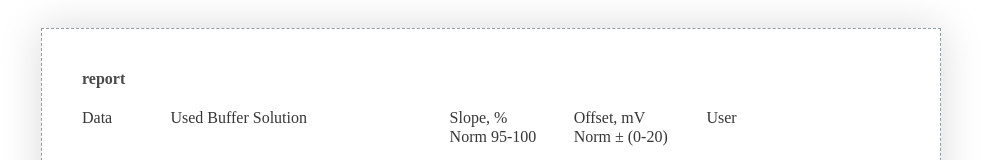
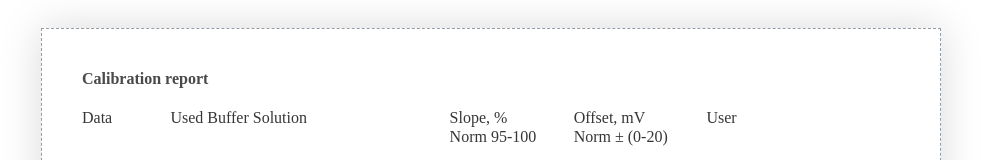
Before and after one commit to shutemov/biocad-test-task, a Vue app in the folder instrument-calibration-report-page/: page / in a window 1280 px wide. Shown: the part 532-692 px from the top of the page, without its empty margins (174-1155 px from the left). Built offline with nearby package versions, Linux system fonts and the light colour scheme; a web font is replaced by a local one; what bulma-checkradio, bulma-tooltip would draw is missing.

Commit message:
Update ReportTable.vue
Added title prop default  value ('Calibration reeport')

```diff
--- a/instrument-calibration-report-page/src/components/footer/ReportTable.vue
+++ b/instrument-calibration-report-page/src/components/footer/ReportTable.vue
@@ -6,7 +6,7 @@
 
             <!--  CAPTION  -->
             <caption class="report-table__caption">
-                <b>{{title}} report</b>
+                <b>{{title}}</b>
             </caption>
 
 
@@ -46,7 +46,10 @@
             //Caption of the ReportTable
             title: {
                 type: String,
-                required: true
+                required: true,
+                default:function () {
+                    return 'Calibration report'
+                }
             },
 
             //Titles columns ReportTable
```
